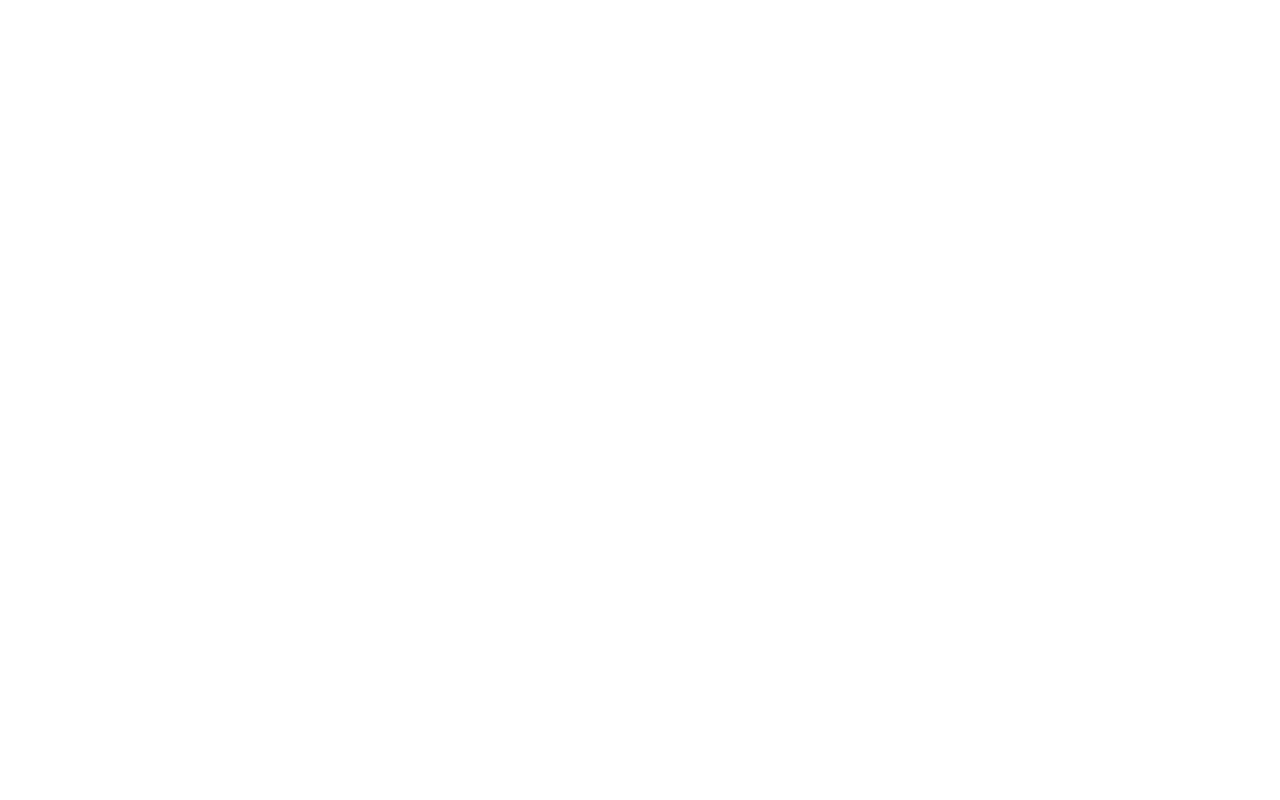
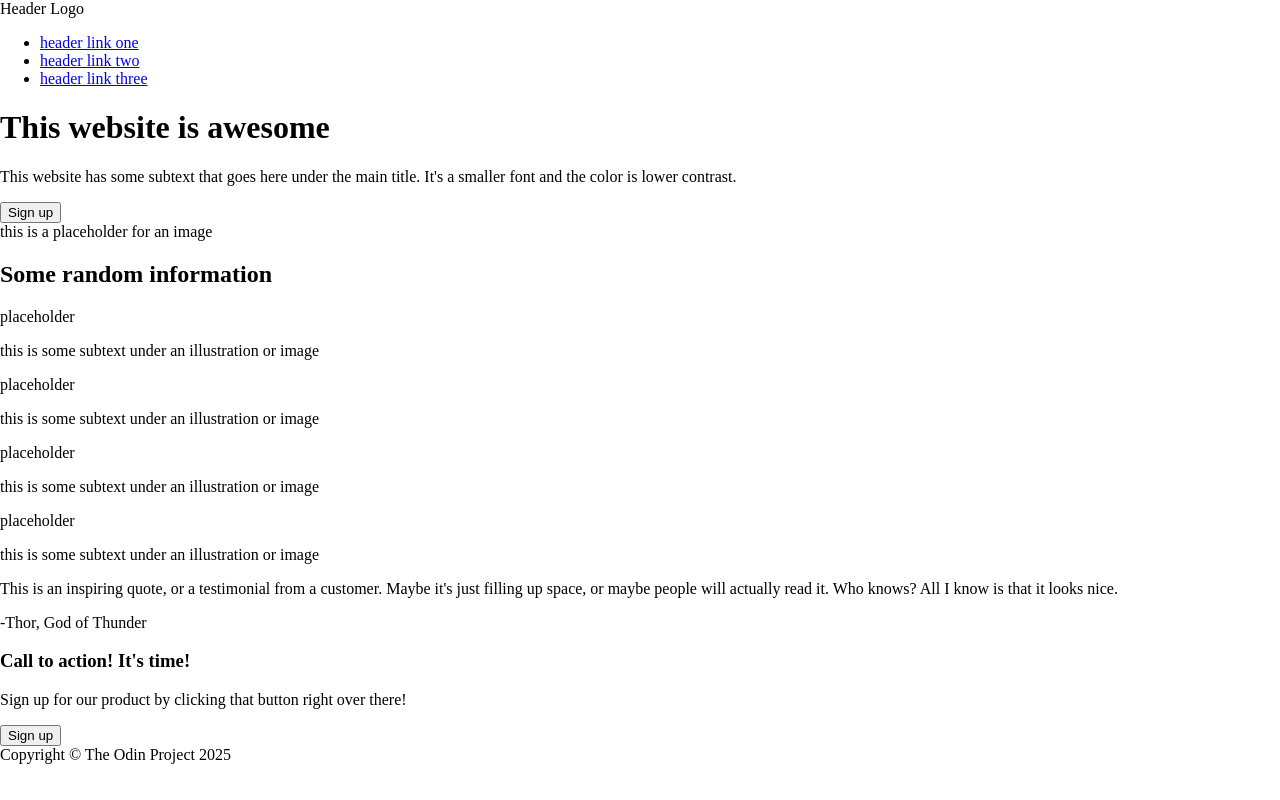
Before and after one commit to jordnlnn/odin-foundations-landing-page-project, a plain HTML site: page index.html in a window 1280 px wide. Drawn offline with Linux system fonts and the light colour scheme.

Commit message:
add HTML structure for landing page

```diff
--- a/index.html
+++ b/index.html
@@ -7,6 +7,81 @@
     <title>Landing Page</title>
 </head>
 <body>
+    <!--NAVIGATION-->
+    <div class="header">
+        <div class="logo">Header Logo</div>
+        <div class="menu">
+            <ul>
+                <li>
+                    <a href="#">header link one</a>
+                </li>
+                <li>
+                    <a href="#">header link two</a>
+                </li>
+                <li>
+                    <a href="#">header link three</a>
+                </li>
+            </ul>
+        </div>
+    </div>
 
+    <!--HERO SECTION-->
+    <div class="hero-section">
+        <div class="col-1">
+            <h1>This website is awesome</h1>
+            <p>This website has some subtext that goes here under the main title. It's a smaller font and the color is lower contrast.</p>
+            <button>Sign up</button>
+        </div>
+        <div class="col-2">
+            <div class="img-placeholder">this is a placeholder for an image</div>
+        </div>
+    </div>
+
+    <!--INFO SECTION-->
+    <div class="info-section">
+        <h2>Some random information</h2>
+        <div class="blurb-container">
+            <div class="blurb">
+                <div class="blurb-image">
+                    placeholder</div>
+                <p>this is some subtext under an illustration or image</p>
+            </div>
+            <div class="blurb">
+                <div class="blurb-image">
+                    placeholder</div>
+                <p>this is some subtext under an illustration or image</p>
+            </div>
+            <div class="blurb">
+                <div class="blurb-image">
+                    placeholder</div>
+                <p>this is some subtext under an illustration or image</p>
+            </div>
+            <div class="blurb">
+                <div class="blurb-image">
+                    placeholder</div>
+                <p>this is some subtext under an illustration or image</p>
+            </div>
+        </div>
+    </div>
+
+    <!--QUOTE SECTION-->
+    <div class="quote-section">
+        <p class="quote-text">This is an inspiring quote, or a testimonial from a customer. Maybe it's just filling up space, or maybe people will actually read it. Who knows? All I know is that it looks nice.</p>
+        <p class="quote-author">-Thor, God of Thunder</p>
+    </div>
+
+    <!--CTA SECTION-->
+    <div class="cta-section">
+        <div class="modal">
+            <div class="modal-text">
+                <h3>Call to action! It's time!</h3>
+                <p>Sign up for our product by clicking that button right over there!</p>
+            </div>
+            <button>Sign up</button>
+        </div>
+    </div>
+
+    <!--FOOTER-->
+    <div class="footer">Copyright &copy; The Odin Project 2025</div>
 </body>
 </html>
```
